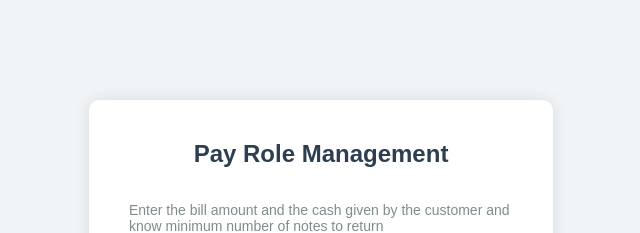
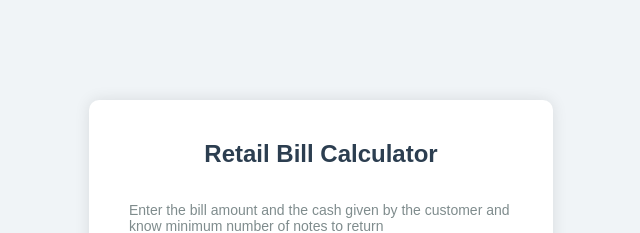
Before and after one commit to Muralikrishna663/Change-To-Returns, a plain HTML site: page index.html in a window 1280 px wide. Shown: the top 233 px of the page, without its empty margins (319-959 px from the left). Drawn offline with Linux system fonts and the light colour scheme.

Commit message:
Update index.html

```diff
--- a/index.html
+++ b/index.html
@@ -12,7 +12,7 @@
 <body>
     <div class="container">
         <header><strong>
-                <center>Pay Role Management</center>
+                <center>Retail Bill Calculator</center>
             </strong></header>
         <p class="description">
             Enter the bill amount and the cash given
```
